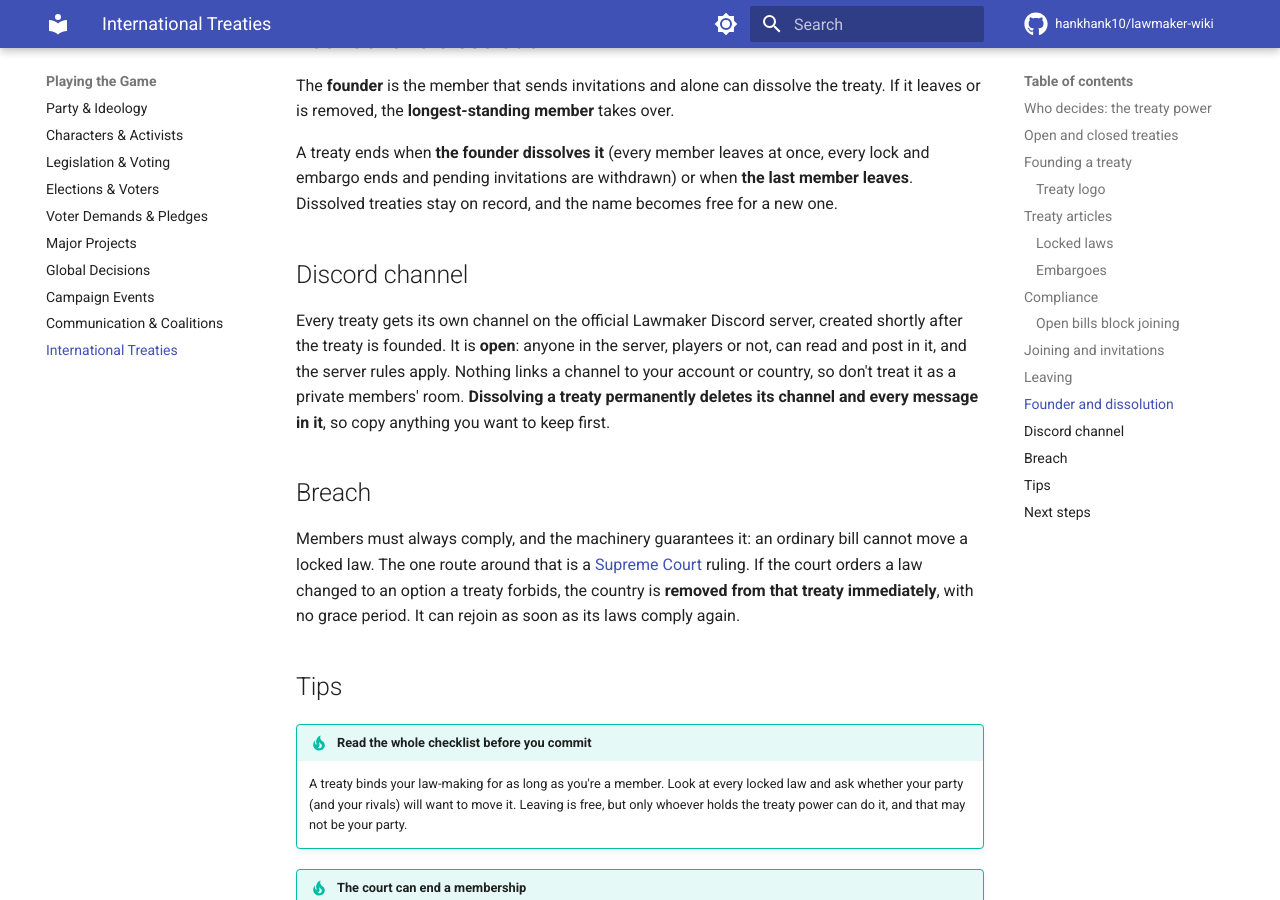
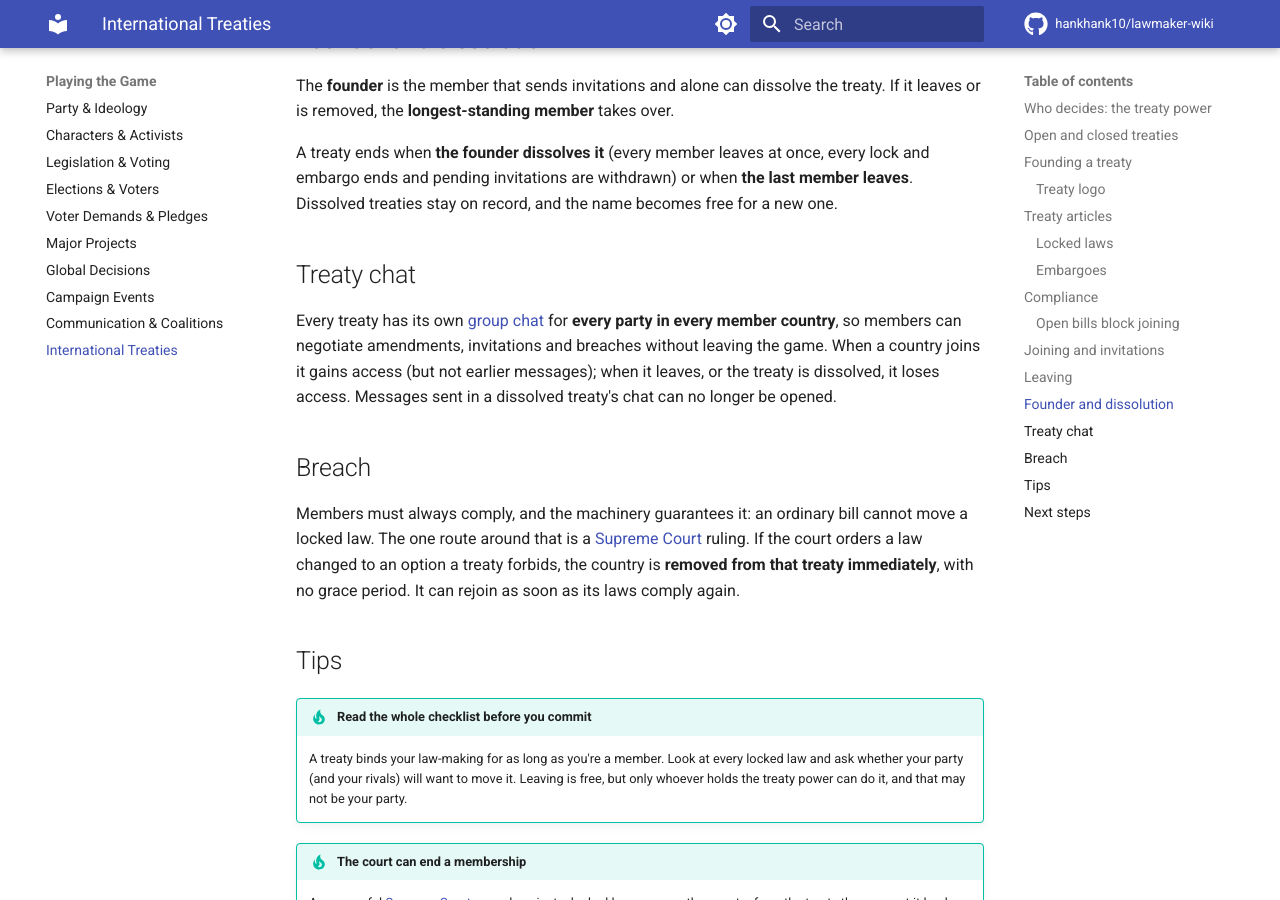
Before and after one commit to hankhank10/lawmaker-wiki, an MkDocs documentation site: the page built from docs/gameplay/treaties.md, in a window 1280 px wide and 900 px high, scrolled down 3985 px. Built offline with MkDocs 1.6.1 and Material for MkDocs 9.7.7, drawn with Linux system fonts in a browser that asks for light colours; comment, search, counter and statistics services are not loaded.

Commit message:
📝 Sync from private repo
Auto-synced from hankhank10/lawmaker/game-manual

```diff
--- a/docs/gameplay/treaties.md
+++ b/docs/gameplay/treaties.md
@@ -94,9 +94,9 @@ The **founder** is the member that sends invitations and alone can dissolve the
 
 A treaty ends when **the founder dissolves it** (every member leaves at once, every lock and embargo ends and pending invitations are withdrawn) or when **the last member leaves**. Dissolved treaties stay on record, and the name becomes free for a new one.
 
-## Discord channel
+## Treaty chat
 
-Every treaty gets its own channel on the official Lawmaker Discord server, created shortly after the treaty is founded. It is **open**: anyone in the server, players or not, can read and post in it, and the server rules apply. Nothing links a channel to your account or country, so don't treat it as a private members' room. **Dissolving a treaty permanently deletes its channel and every message in it**, so copy anything you want to keep first.
+Every treaty has its own [group chat](communication.md#group-chats) for **every party in every member country**, so members can negotiate amendments, invitations and breaches without leaving the game. When a country joins it gains access (but not earlier messages); when it leaves, or the treaty is dissolved, it loses access. Messages sent in a dissolved treaty's chat can no longer be opened.
 
 ## Breach
 
```
Also changed, not shown: docs/gameplay/communication.md (+2 -1 lines).
